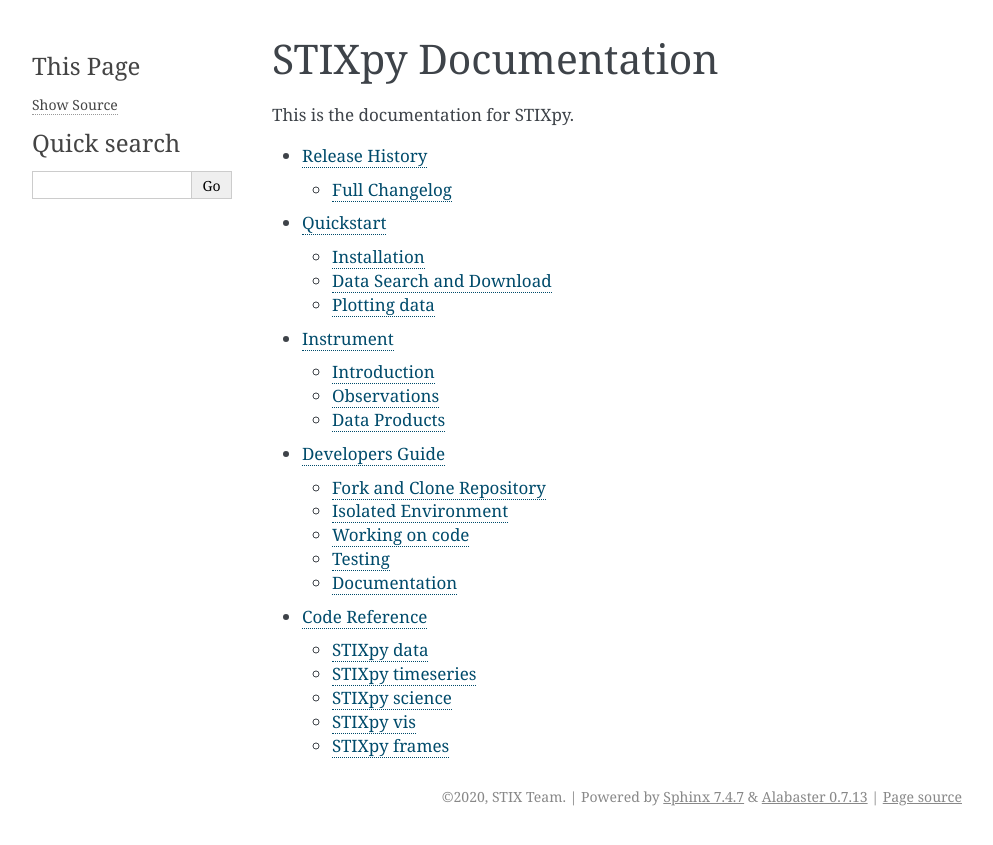
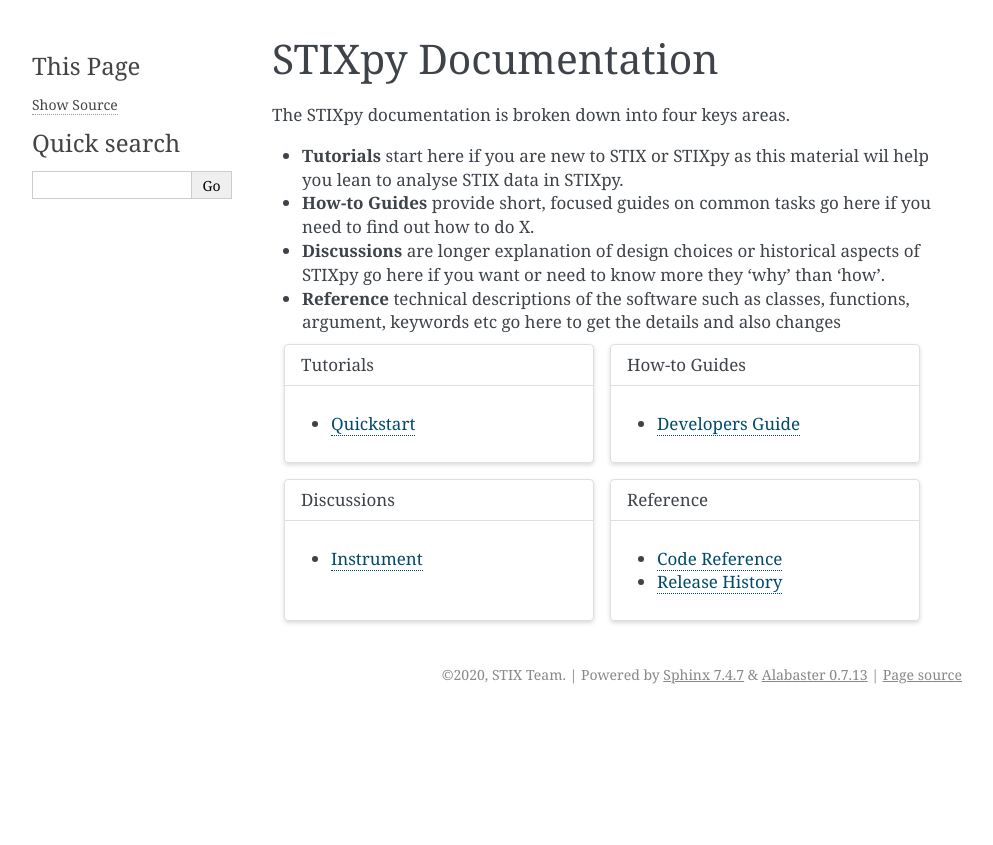
Before and after one commit to TCDSolar/stixpy, a Sphinx documentation site: the page built from docs/index.rst, in a window 1280 px wide. Shown: the top 845 px of the page, without its empty margins (148-1141 px from the left). Built offline with Sphinx 7.4.7, drawn with Linux system fonts in a browser that asks for light colours; pages that are not in the unit, such as notebooks, are missing from menus; the version number could not be read and is left out.

Commit message:
Refactor doc laytou

```diff
--- a/docs/code_ref/index.rst
+++ b/docs/code_ref/index.rst
@@ -12,3 +12,4 @@
    science
    vis
    frames
+   products
--- a/docs/conf.py
+++ b/docs/conf.py
@@ -41,6 +41,8 @@
     'sphinx.ext.mathjax',
     'sphinx_automodapi.automodapi',
     'sphinx_automodapi.smart_resolver',
+    'sphinx_design',
+    'sphinx_changelog',
     'matplotlib.sphinxext.plot_directive'
 ]
 
@@ -118,7 +120,7 @@
 """
 target_file = os.path.abspath("./whatsnew/latest_changelog.txt")
 try:
-    from sunpy.util.towncrier import generate_changelog_for_docs
+    from towncrier import generate_changelog_for_docs
     if is_development:
         generate_changelog_for_docs("../", target_file)
 except Exception as e:
--- a/docs/index.rst
+++ b/docs/index.rst
@@ -2,13 +2,59 @@
 STIXpy Documentation
 ====================
 
-This is the documentation for STIXpy.
+The STIXpy documentation is broken down into four keys areas.
 
-.. toctree::
-   :maxdepth: 2
+* **Tutorials** start here if you are new to STIX or STIXpy as this material wil help you lean to analyse STIX data in STIXpy.
+* **How-to Guides** provide short, focused guides on common tasks go here if  you need to find out how to do X.
+* **Discussions** are longer explanation of design choices or historical aspects of STIXpy go here if you want or need to know more they 'why' than 'how'.
+* **Reference** technical descriptions of the software such as classes, functions, argument, keywords etc go here to get the details and also changes
 
-   whatsnew/index
-   quickstart
-   stix
-   dev_guide
-   code_ref/index
+
+.. grid:: 1 2 2 2
+    :gutter: 3
+
+    .. grid-item-card::
+        :class-card: card
+
+        Tutorials
+        ^^^^^^^^^
+
+        .. toctree::
+            :maxdepth: 1
+
+            quickstart
+
+
+    .. grid-item-card::
+        :class-card: card
+
+        How-to Guides
+        ^^^^^^^^^^^^^
+
+        .. toctree::
+            :maxdepth: 1
+
+            dev_guide
+
+    .. grid-item-card::
+        :class-card: card
+
+        Discussions
+        ^^^^^^^^^^^^^^^
+
+        .. toctree::
+            :maxdepth: 1
+
+            stix
+
+    .. grid-item-card::
+        :class-card: card
+
+        Reference
+        ^^^^^^^^^^
+
+        .. toctree::
+            :maxdepth: 1
+
+            code_ref/index
+            whatsnew/index
--- a/docs/whatsnew/changelog.rst
+++ b/docs/whatsnew/changelog.rst
@@ -6,3 +6,9 @@
 
 .. include:: latest_changelog.txt
 .. include:: ../../CHANGELOG.rst
+
+
+.. changelog::
+   :towncrier: ../../
+   :towncrier-skip-if-empty:
+   :changelog_file: ../../CHANGELOG.rst
--- a/setup.cfg
+++ b/setup.cfg
@@ -29,6 +29,7 @@
     sphinx-automodapi
     towncrier
     sunpy-sphinx-theme
+    sphinx-design
 
 [options.package_data]
 stixpy = data/*
```
Also changed, not shown: 1 other file.
